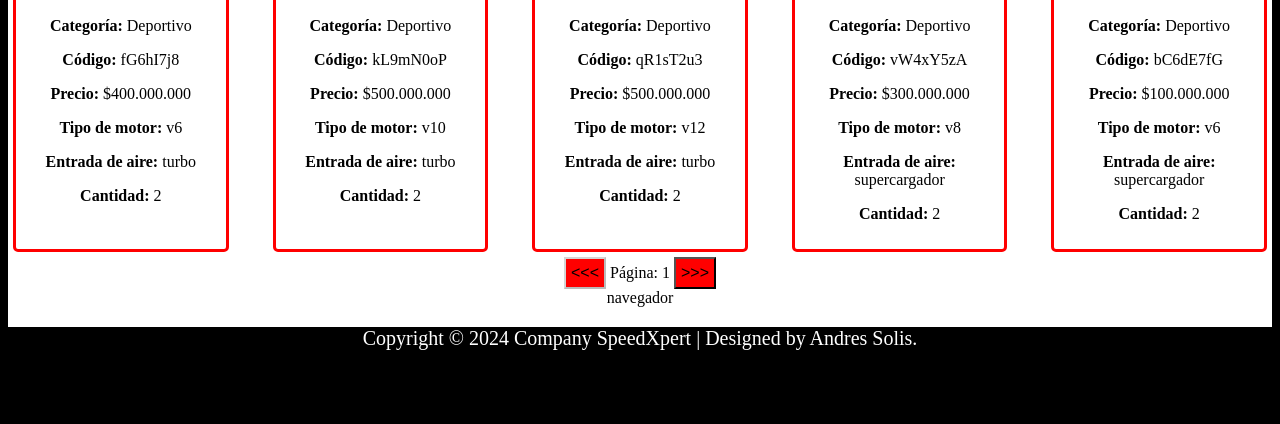
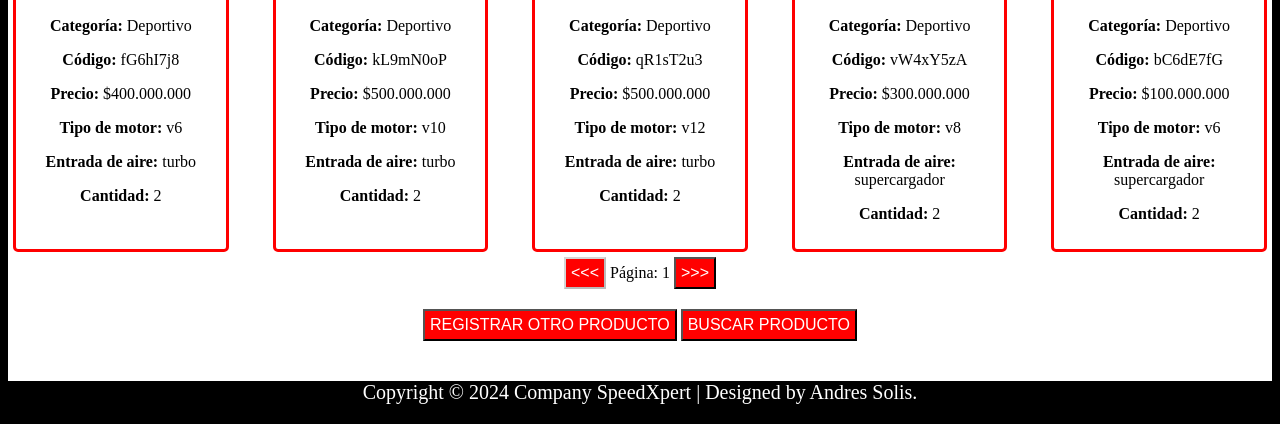
Before and after one commit to andressolis14/PROYECTO_FINAL_, a website: page productos.html in a window 1280 px wide. Shown: the part 1316-1740 px from the top of the page. Before the commit the page ends 1686 px from the top, so only its background shows below. Drawn offline with Linux system fonts and the light colour scheme.

Commit message:
botones de buscar y registrar

```diff
--- a/productos.html
+++ b/productos.html
@@ -15,7 +15,9 @@
         <button class="boton" id="btnPaginaAnterior"> <<< </button>
         <span>Página: <span id="paginaActual">1</span></span>
         <button class="boton" id="btnPaginaSiguiente"> >>> </button>
-        <nav class="contnav">navegador
+        <nav class="contnav">
+          <button class="boton" onclick="volverPprincipal()"> Registrar otro producto</button>
+          <button class="boton" onclick=""> Buscar producto </button>
         </nav>
         <footer class="fopro">
             <p>Copyright © 2024 Company SpeedXpert | Designed by Andres Solis.</p>
--- a/styles_productos.css
+++ b/styles_productos.css
@@ -46,7 +46,7 @@ body {
 }
 .boton {
   background-color: transparent;
-  color: #000000;
+  color: white;
   font-size: 1rem;
   padding: 5px 5px;
   position: relative;
@@ -80,3 +80,6 @@ body {
 .boton:hover {
   color: rgb(255, 255, 255);
 }
+.contnav {
+  padding: 20px;
+}
```
